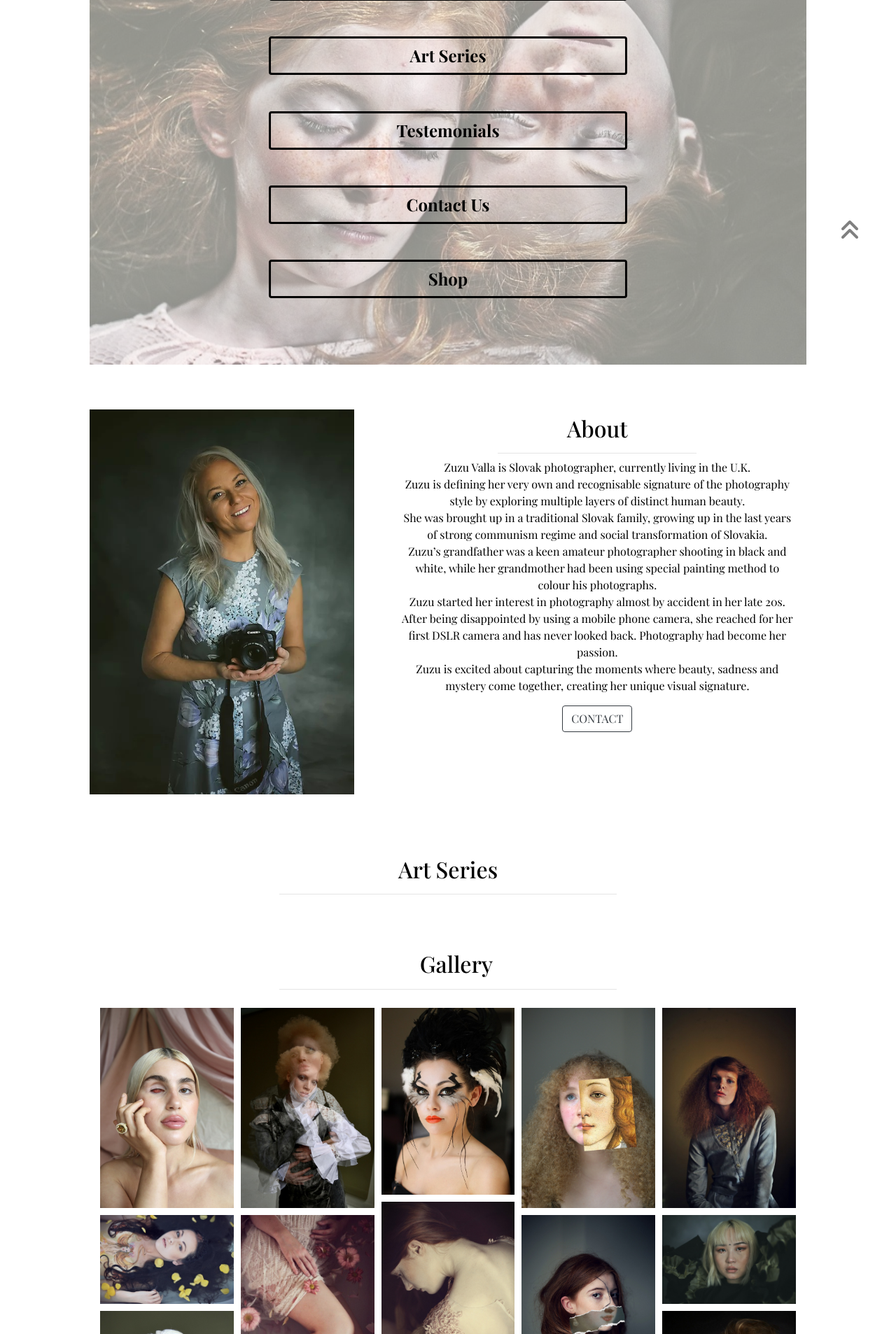
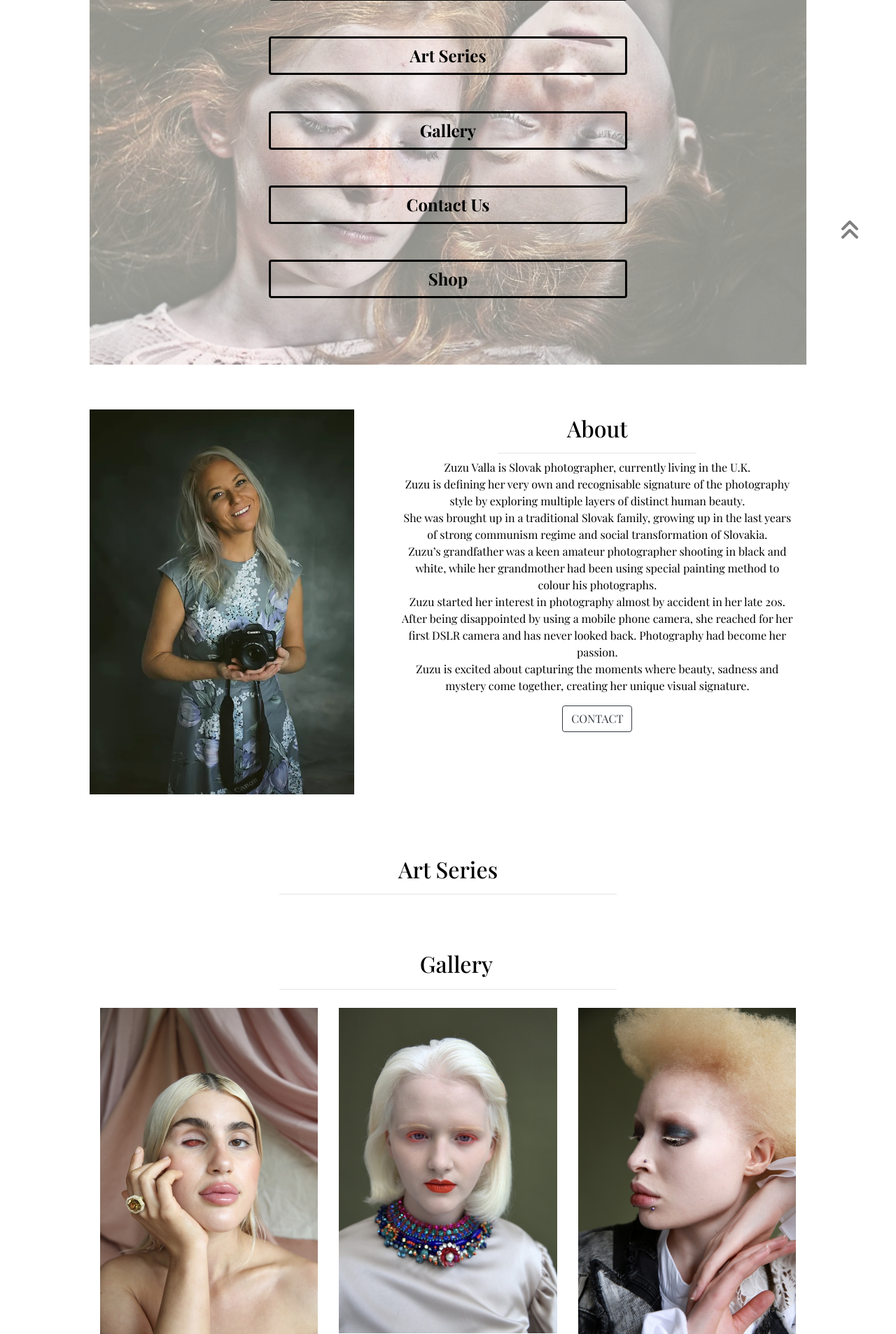
Before and after one commit to OndrejValla/Z-V-GALLERY, a Django app: page / in a window 1280 px wide. Shown: the part 365-2271 px from the top of the page at 70% size. Run offline with Django 3.2, Linux system fonts and the light colour scheme; data that the repository does not hold is empty; some libraries are stand-ins or nearby versions; some web fonts are replaced.

Commit message:
Updated page styling

```diff
--- a/home/templates/home/index.html
+++ b/home/templates/home/index.html
@@ -12,7 +12,7 @@
         <a href="#home-art-series" class="col-10 col-sm-6 home-page-button btn">Art Series</a>
     </div>
     <div class="row justify-content-center align-content-center">
-        <a href="" class="col-10 col-sm-6 home-page-button btn">Testemonials</a>
+        <a href="#home-gallery-link" class="col-10 col-sm-6 home-page-button btn">Gallery</a>
     </div>
     <div class="row justify-content-center align-content-center">
         <a href="{% url 'contact' %}" class="col-10 col-sm-6 home-page-button btn">Contact Us</a>
@@ -115,6 +115,7 @@
     {% endfor %}
 </div>
 <!-- Gallery -->
+<a id="home-gallery-link"></a>
 <div class="container mt-5 mb-5">
     <div class="row mt-5 mb-2">
         <div class="col-6 offset-3 text-center">
@@ -122,27 +123,37 @@
             <hr class="w-100 mb-2">
         </div>
     </div>
-    <div class="row">
-        <div id="home-gallery" class="col-12 justify-content-center">
+    <div class="row home-gallery">
+        <div class="col-6 col-md-4">
             <img src="{{ MEDIA_URL }}home-gallery-1.png" alt="Image from Zuzu Valla's Gallery">
-            <img src="{{ MEDIA_URL }}home-gallery-7.png" alt="Image from Zuzu Valla's Gallery">
+            <img src="{{ MEDIA_URL }}home-gallery-3.png" alt="Image from Zuzu Valla's Gallery">
+        </div>
+        <div class="col-6 col-md-4">
             <img src="{{ MEDIA_URL }}home-gallery-4.png" alt="Image from Zuzu Valla's Gallery">
             <img src="{{ MEDIA_URL }}home-gallery-5.png" alt="Image from Zuzu Valla's Gallery">
-            <img src="{{ MEDIA_URL }}home-gallery-3.png" alt="Image from Zuzu Valla's Gallery">
+        </div>
+        <div class="col-4">
             <img src="{{ MEDIA_URL }}home-gallery-9.png" alt="Image from Zuzu Valla's Gallery">
             <img src="{{ MEDIA_URL }}home-gallery-11.png" alt="Image from Zuzu Valla's Gallery">
+        </div>
+        <div class="col-4 col-md-3">
             <img src="{{ MEDIA_URL }}home-gallery-12.png" alt="Image from Zuzu Valla's Gallery">
             <img src="{{ MEDIA_URL }}home-gallery-13.png" alt="Image from Zuzu Valla's Gallery">
+        </div>
+        <div class="col-4 col-md-3">
             <img src="{{ MEDIA_URL }}home-gallery-15.png" alt="Image from Zuzu Valla's Gallery">
             <img src="{{ MEDIA_URL }}home-gallery-16.png" alt="Image from Zuzu Valla's Gallery">
+        </div>
+        <div class="col-6 col-md-3">
             <img src="{{ MEDIA_URL }}home-gallery-17.png" alt="Image from Zuzu Valla's Gallery">
             <img src="{{ MEDIA_URL }}home-gallery-18.png" alt="Image from Zuzu Valla's Gallery">
+        </div>
+        <div class="col-6 col-md-3">
             <img src="{{ MEDIA_URL }}home-gallery-20.png" alt="Image from Zuzu Valla's Gallery">
-            <img src="{{ MEDIA_URL }}home-gallery-21.png" alt="Image from Zuzu Valla's Gallery">
             <img src="{{ MEDIA_URL }}home-gallery-22.png" alt="Image from Zuzu Valla's Gallery">
-            <img src="{{ MEDIA_URL }}home-gallery-23.png" alt="Image from Zuzu Valla's Gallery">
         </div>
     </div>
+</div>
 </div>
 <!-- Back to the Top button -->
 <div class="to-top-button">
--- a/products/views.py
+++ b/products/views.py
@@ -37,6 +37,8 @@ def all_products(request):
         'search_term' : query,
         'current_projects': projects,
     }
+    # Aiming to keep products ordered by the project
+    ordering = ('project',)
 
     return render(request, 'products/products.html', context)
 
--- a/reviews/templates/reviews/includes/reviews.html
+++ b/reviews/templates/reviews/includes/reviews.html
@@ -43,15 +43,16 @@
     <!-- Reviews Cards -->
     <div class="row">
         <div class="col text-center py-3">
-            <h4>Reviews</h4>
+            <h4>Reviews <span>({{ reviews.count }})</span></h4>
             <p class="text-muted"><i class="fas fa-star mr-1 text-warning"></i> {{ product.rating }} / 5
             </p>
         </div>
     </div>
     <div class="row">
         {% for review in reviews %}
-        <div class="col-12 col-md-6">
+        <div class="col-12 col-md-6 mb-5">
             <div class="review-card h-100 p-2">
+                <hr>
                 {% if review.rating == 1 %}
                 <p class="my-auto"><i class="fas fa-star text-warning"></i><i class="far fa-star"></i><i
                         class="far fa-star"></i>
--- a/static/css/base.css
+++ b/static/css/base.css
@@ -35,6 +35,7 @@ body {
     border-radius: 50%;
     box-shadow: rgba(245, 240, 240, 0.9) 0 0 75px;
     border-collapse: collapse;
+    z-index: 10;
 }
 
 /*-- Info messages --*/
@@ -168,41 +169,11 @@ body {
     }
 }
 
-#home-gallery {
-    clear: both;
-    line-height: 0;
-    column-count: 5;
-    column-gap: 10px;
-}
-
-#home-gallery img {
+/*-- Gallery --*/
+.home-gallery img {
     width: 100%;
+    display: inline-block;
     margin-top: 10px;
-}
-
-@media (min-width: 944px) {
-    #home-gallery img {
-        width: 100%;
-        margin-top: 10px;
-        transition: filter .5s ease-in-out;
-        -webkit-filter: grayscale(0%);
-        filter: grayscale(0%);
-    }
-
-    #home-gallery img:hover {
-        -webkit-filter: grayscale(100%);
-        filter: grayscale(100%);
-    }
-}
-
-@media (max-width: 943px) {
-    #home-gallery {
-        column-count: 3;
-    }
-
-    #home-gallery img {
-        margin-top: 3px;
-    }
 }
 
 /*-- Reviews --*/
--- a/templates/base.html
+++ b/templates/base.html
@@ -1,13 +1,13 @@
 {% load static %}
-<!doctype html>
+<!DOCTYPE html>
 <html lang="en">
 
 <head>
     {% block meta %}
     <!-- Meta tags -->
-    <meta http-equiv="X-UA-Compatible" content="ie=edge">
-    <meta charset="utf-8">
-    <meta name="viewport" content="width=device-width, initial-scale=1, shrink-to-fit=no">
+    <meta charset="UTF-8">
+    <meta http-equiv="X-UA-Compatible" content="IE=edge">
+    <meta name="viewport" content="width=device-width, initial-scale=1.0">
     {% endblock %}
 
     {% block extra_meta %}
@@ -19,7 +19,8 @@
 
     {% block corecss %}
     <!-- Bootstrap CSS -->
-    <link rel="stylesheet" href="https://stackpath.bootstrapcdn.com/bootstrap/4.4.1/css/bootstrap.min.css"
+    <link rel="stylesheet" type="text/css"
+        href="https://stackpath.bootstrapcdn.com/bootstrap/4.4.1/css/bootstrap.min.css"
         integrity="sha384-Vkoo8x4CGsO3+Hhxv8T/Q5PaXtkKtu6ug5TOeNV6gBiFeWPGFN9MuhOf23Q9Ifjh" crossorigin="anonymous">
     <!-- Google Fonts -->
     <link rel="preconnect" href="https://fonts.googleapis.com">
@@ -28,7 +29,7 @@
         href="https://fonts.googleapis.com/css2?family=Playfair+Display:ital,wght@0,400;0,500;0,600;0,700;0,800;1,400;1,500;1,600;1,700&display=swap"
         rel="stylesheet">
     <!-- Base.css -->
-    <link rel="stylesheet" href="{% static 'css/base.css' %}">
+    <link rel="stylesheet" type="text/css" href="{% static 'css/base.css' %}">
     {% endblock %}
 
     {% block extra_css %}
--- a/templates/includes/main-nav.html
+++ b/templates/includes/main-nav.html
@@ -4,7 +4,6 @@
             <a href="{% url 'home' %}" class=" dropdown-item">Home</a>
             <a href="#home-artist" class=" dropdown-item">About</a>
             <a href="#home-art-series" class="dropdown-item">Art Series</a>
-            <a href="" class="dropdown-item">Testemonials</a>
             <a href="{% url 'contact' %}" class="dropdown-item">Contact Us</a>
             <a href="{% url 'products' %}" class="dropdown-item">Shop</a>
         </li>
--- a/z_v_gallery/settings.py
+++ b/z_v_gallery/settings.py
@@ -125,10 +125,12 @@ WSGI_APPLICATION = 'z_v_gallery.wsgi.application'
 # https://docs.djangoproject.com/en/3.2/ref/settings/#databases
 
 if 'DATABASE_URL' in os.environ:
+    print("Loading postgress db....")
     DATABASES = {
         'default': dj_database_url.parse(os.environ.get('DATABASE_URL'))
     }
 else:
+    print("Loading local db... ")
     DATABASES = {
         'default': {
             'ENGINE': 'django.db.backends.sqlite3',
```
Also changed, not shown: media/home-gallery-21.png (deleted), media/home-gallery-23.png (deleted), media/home-gallery-7.png (deleted), media/home-gallery-9.png.
